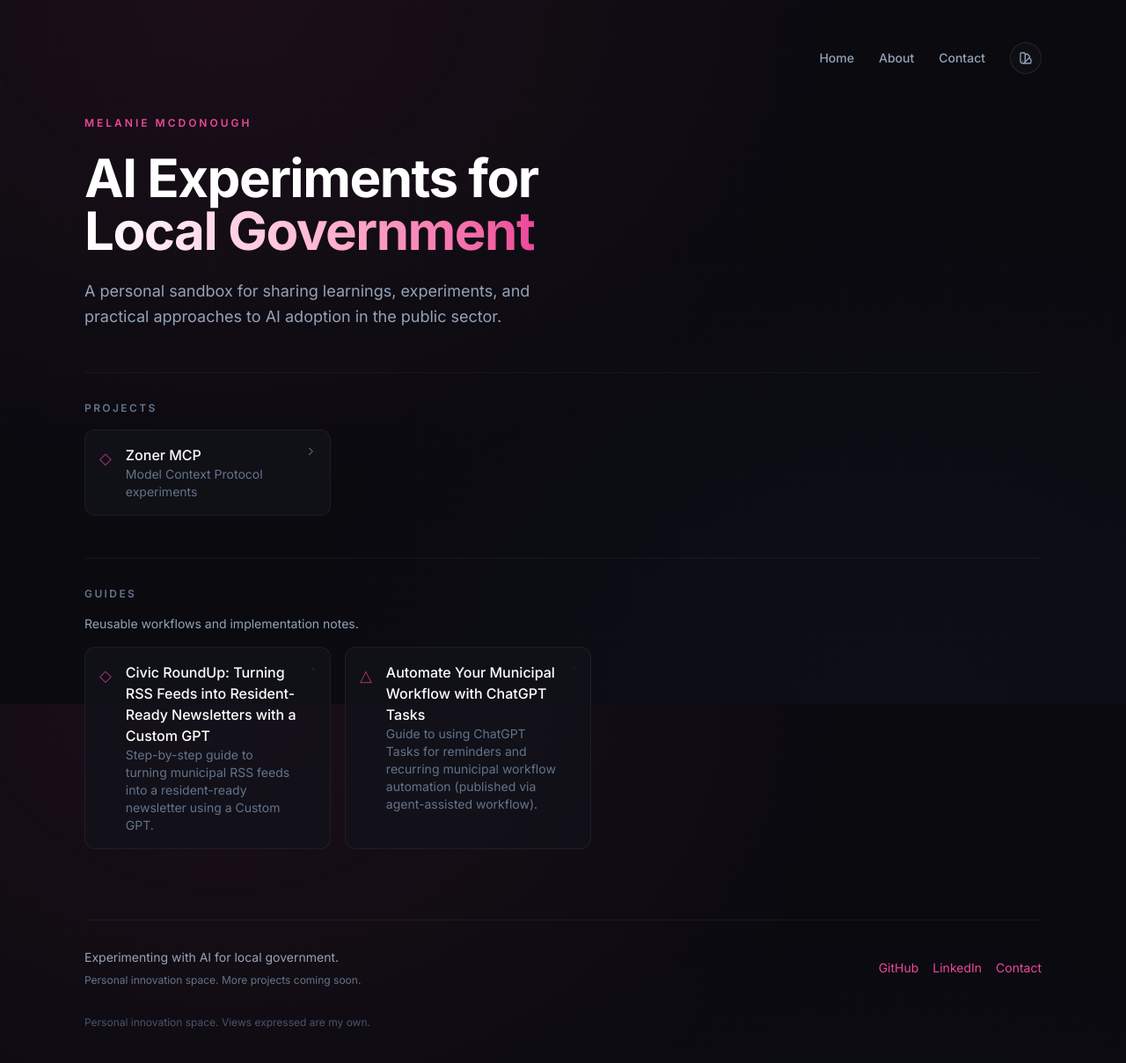
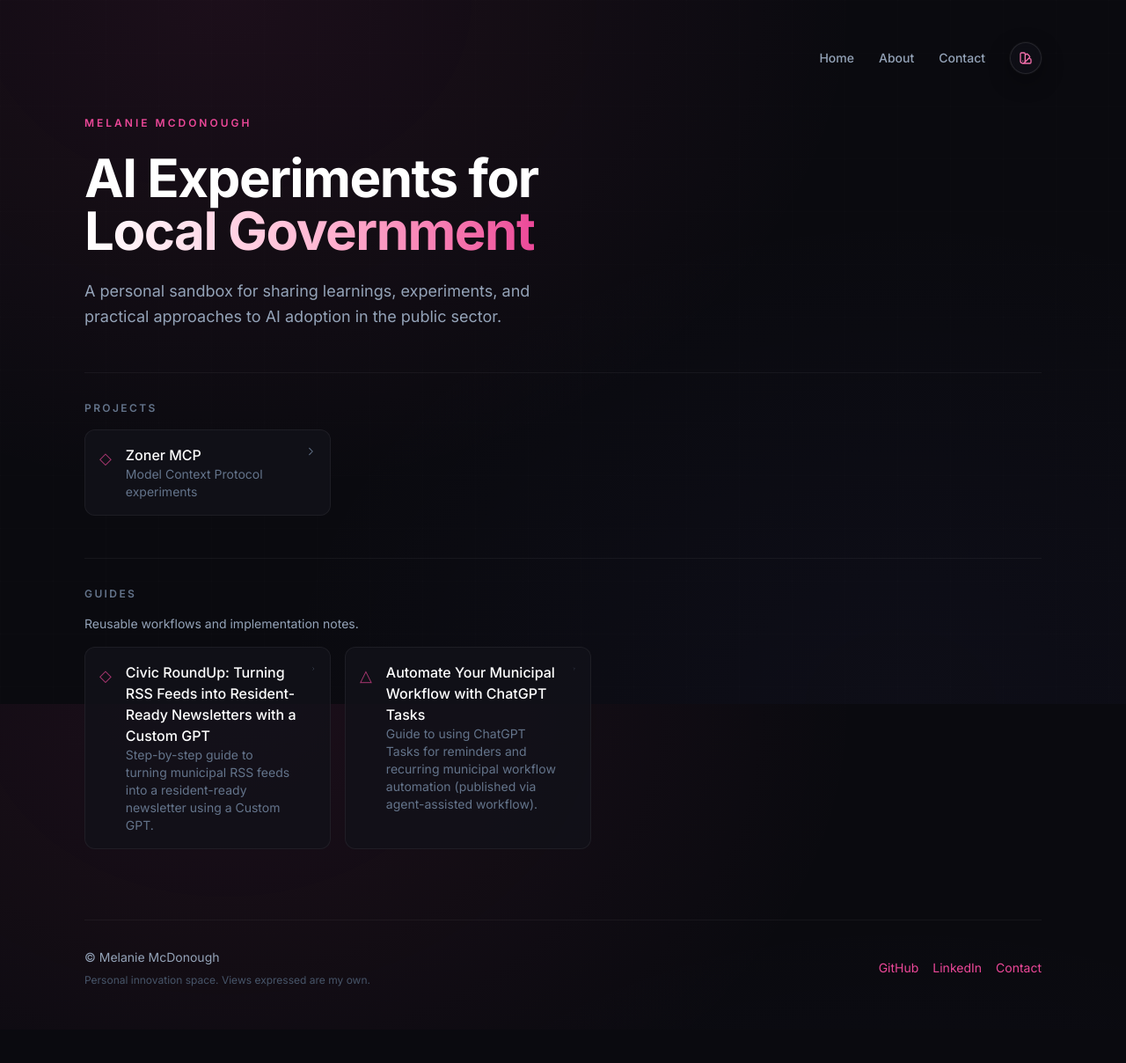
Before and after one commit to melbamorph/melaniemcd-ai, a Next.js app: page / in a window 1280 px wide. Shown: the top 1208 px of the page at 88% size. After the commit the page ends 1170 px from the top, so only its background shows below. Built offline with nearby package versions, Linux system fonts and the light colour scheme.

Commit message:
Add theme picker styles and confetti effect; update footer text and .gitattributes

```diff
--- a/app/globals.css
+++ b/app/globals.css
@@ -308,6 +308,43 @@ input:focus, textarea:focus {
 }
 
 /* Theme picker */
+.theme-picker-btn {
+  @apply relative flex h-9 w-9 items-center justify-center overflow-hidden rounded-full border border-white/10 bg-surface-100/60 text-muted-300 shadow-glass-sm backdrop-blur-sm transition-all duration-300;
+  box-shadow: 0 8px 24px rgba(0, 0, 0, 0.35), 0 0 0 1px rgba(255, 255, 255, 0.04);
+}
+
+.theme-picker-btn::before {
+  content: '';
+  @apply absolute inset-0 rounded-full opacity-0 transition-opacity duration-300;
+  background: radial-gradient(circle at 50% 50%, color-mix(in oklab, var(--color-accent) 28%, transparent) 0%, transparent 65%);
+  filter: blur(10px);
+}
+
+.theme-picker-btn:hover {
+  @apply border-white/20 text-white -translate-y-0.5;
+  box-shadow: 0 12px 36px color-mix(in oklab, var(--color-accent) 22%, transparent), 0 0 0 1px color-mix(in oklab, var(--color-accent) 30%, transparent);
+}
+
+.theme-picker-btn:hover::before {
+  @apply opacity-100;
+}
+
+.theme-picker-btn svg {
+  @apply transition-colors duration-300;
+}
+
+.theme-picker-btn:focus-visible {
+  @apply ring-2 ring-accent-400 ring-offset-2 ring-offset-surface-50;
+}
+
+.theme-icon {
+  color: color-mix(in oklab, var(--color-accent) 82%, white);
+}
+
+.theme-picker-btn:hover .theme-icon {
+  color: var(--color-accent);
+}
+
 .theme-picker-panel {
   @apply absolute right-0 top-12 z-50 rounded-xl border border-white/10 bg-surface-100/95 p-4 shadow-glass backdrop-blur-xl;
   min-width: 180px;
@@ -429,11 +466,17 @@ input:focus, textarea:focus {
 
 /* Theme picker button in light mode */
 .light-mode .theme-picker-btn {
-  @apply border-slate-300 bg-white text-slate-600;
+  @apply border-slate-200 bg-white text-slate-600;
+  box-shadow: 0 10px 24px rgba(15, 23, 42, 0.08), 0 0 0 1px rgba(15, 23, 42, 0.04);
 }
 
 .light-mode .theme-picker-btn:hover {
-  @apply border-slate-400 bg-slate-50 text-slate-900;
+  @apply border-slate-300 bg-slate-50 text-slate-900;
+  box-shadow: 0 14px 32px color-mix(in oklab, var(--color-accent) 20%, rgba(15, 23, 42, 0.1)), 0 0 0 1px color-mix(in oklab, var(--color-accent) 25%, transparent);
+}
+
+.light-mode .theme-picker-btn::before {
+  background: radial-gradient(circle at 50% 50%, color-mix(in oklab, var(--color-accent) 22%, transparent) 0%, transparent 70%);
 }
 
 .light-mode .theme-picker-btn svg {
@@ -442,6 +485,14 @@ input:focus, textarea:focus {
 
 .light-mode .theme-picker-btn:hover svg {
   @apply text-slate-700;
+}
+
+.light-mode .theme-icon {
+  color: color-mix(in oklab, var(--color-accent) 82%, #0f172a);
+}
+
+.light-mode .theme-picker-btn:hover .theme-icon {
+  color: var(--color-accent);
 }
 
 /* Theme panel controls in light mode */
@@ -548,6 +599,40 @@ input:focus, textarea:focus {
   background-color: color-mix(in oklab, var(--color-accent) 30%, transparent);
 }
 
+/* Confetti */
+.confetti-layer {
+  position: fixed;
+  inset: 0;
+  pointer-events: none;
+  z-index: 60;
+}
+
+.confetti-piece {
+  position: absolute;
+  border-radius: 9999px;
+  opacity: 0.95;
+  transform: translate(-50%, -50%);
+  animation: confetti-pop 1s ease-out forwards;
+  --confetti-x: 0px;
+  --confetti-y: -40px;
+  --confetti-rotation: 0deg;
+  filter: drop-shadow(0 4px 8px rgba(0, 0, 0, 0.15));
+}
+
+@keyframes confetti-pop {
+  0% {
+    transform: translate(-50%, -50%) scale(0.85);
+    opacity: 1;
+  }
+  60% {
+    transform: translate(calc(-50% + var(--confetti-x)), calc(-50% + var(--confetti-y))) rotate(var(--confetti-rotation));
+  }
+  100% {
+    transform: translate(calc(-50% + var(--confetti-x)), calc(-50% + var(--confetti-y) + 40px)) rotate(calc(var(--confetti-rotation) * 1.5));
+    opacity: 0;
+  }
+}
+
 .light-mode ::selection {
   @apply text-slate-900;
   background-color: color-mix(in oklab, var(--color-accent) 30%, transparent);
--- a/app/layout.tsx
+++ b/app/layout.tsx
@@ -54,10 +54,10 @@ export default function RootLayout({ children }: { children: ReactNode }) {
               <div className="flex flex-col gap-6 sm:flex-row sm:items-center sm:justify-between">
                 <div className="space-y-2">
                   <p className="text-sm text-muted-300">
-                    Experimenting with AI for local government.
+                    © Melanie McDonough
                   </p>
-                  <p className="text-xs text-muted-400">
-                    Personal innovation space. More projects coming soon.
+                  <p className="mt-8 text-xs text-muted-500">
+                    Personal innovation space. Views expressed are my own.
                   </p>
                 </div>
                 <div className="flex flex-wrap gap-4 text-sm">
@@ -82,9 +82,7 @@ export default function RootLayout({ children }: { children: ReactNode }) {
                   </Link>
                 </div>
               </div>
-              <p className="mt-8 text-xs text-muted-500">
-                Personal innovation space. Views expressed are my own.
-              </p>
+
             </footer>
           </div>
         </div>
--- a/components/ThemePicker.tsx
+++ b/components/ThemePicker.tsx
@@ -1,6 +1,6 @@
 'use client';
 
-import { useState, useEffect, useCallback } from 'react';
+import { useState, useEffect, useCallback, useRef } from 'react';
 
 const themes = [
   { name: 'pink', color: '#ec4899', label: 'Pink' },
@@ -21,6 +21,7 @@ export function ThemePicker() {
   const [isDark, setIsDark] = useState(true);
   const [fontSize, setFontSize] = useState('medium');
   const [mounted, setMounted] = useState(false);
+  const buttonRef = useRef<HTMLButtonElement>(null);
 
   const applyTheme = useCallback((themeName: string, dark: boolean) => {
     const theme = themes.find(t => t.name === themeName) || themes[0];
@@ -44,6 +45,43 @@ export function ThemePicker() {
   const applyFontSize = useCallback((size: string) => {
     const sizeConfig = fontSizes.find(s => s.name === size) || fontSizes[1];
     document.documentElement.style.setProperty('--font-scale', sizeConfig.scale);
+  }, []);
+
+  const launchConfetti = useCallback(() => {
+    if (typeof window === 'undefined') return;
+    if (window.matchMedia('(prefers-reduced-motion: reduce)').matches) return;
+
+    const button = buttonRef.current;
+    if (!button) return;
+
+    const rect = button.getBoundingClientRect();
+    const originX = rect.left + rect.width / 2;
+    const originY = rect.top + rect.height / 2;
+    const container = document.createElement('div');
+    container.className = 'confetti-layer';
+    document.body.appendChild(container);
+
+    const colors = [...themes.map((theme) => theme.color), '#a855f7'];
+    const pieces = 14;
+
+    for (let i = 0; i < pieces; i++) {
+      const piece = document.createElement('span');
+      piece.className = 'confetti-piece';
+      piece.style.left = `${originX}px`;
+      piece.style.top = `${originY}px`;
+      piece.style.backgroundColor = colors[i % colors.length];
+      piece.style.width = `${4 + Math.random() * 6}px`;
+      piece.style.height = `${6 + Math.random() * 8}px`;
+      piece.style.setProperty('--confetti-x', `${(Math.random() - 0.5) * 160}px`);
+      piece.style.setProperty('--confetti-y', `${-60 + Math.random() * -40}px`);
+      piece.style.setProperty('--confetti-rotation', `${-50 + Math.random() * 100}deg`);
+      piece.style.animationDelay = `${Math.random() * 0.05}s`;
+      container.appendChild(piece);
+    }
+
+    window.setTimeout(() => {
+      container.remove();
+    }, 1200);
   }, []);
 
   useEffect(() => {
@@ -71,6 +109,11 @@ export function ThemePicker() {
     applyTheme(activeTheme, newMode);
   };
 
+  const handleToggle = () => {
+    setIsOpen((prev) => !prev);
+    launchConfetti();
+  };
+
   const handleFontSizeChange = (size: string) => {
     setFontSize(size);
     localStorage.setItem('font-size', size);
@@ -79,8 +122,8 @@ export function ThemePicker() {
 
   if (!mounted) {
     return (
-      <div className="theme-picker-btn flex h-9 w-9 items-center justify-center rounded-full border border-white/10 bg-surface-100/50">
-        <svg className="h-4 w-4 text-muted-300" fill="none" stroke="currentColor" viewBox="0 0 24 24">
+      <div className="theme-picker-btn glow-accent">
+        <svg className="theme-icon h-4 w-4" fill="none" stroke="currentColor" viewBox="0 0 24 24">
           <path strokeLinecap="round" strokeLinejoin="round" strokeWidth={2} d="M7 21a4 4 0 01-4-4V5a2 2 0 012-2h4a2 2 0 012 2v12a4 4 0 01-4 4zm0 0h12a2 2 0 002-2v-4a2 2 0 00-2-2h-2.343M11 7.343l1.657-1.657a2 2 0 012.828 0l2.829 2.829a2 2 0 010 2.828l-8.486 8.485M7 17h.01" />
         </svg>
       </div>
@@ -90,12 +133,13 @@ export function ThemePicker() {
   return (
     <div className="relative">
       <button
-        onClick={() => setIsOpen(!isOpen)}
-        className="theme-picker-btn flex h-9 w-9 items-center justify-center rounded-full border border-white/10 bg-surface-100/50 backdrop-blur-sm transition-all hover:border-white/20 hover:bg-surface-200/50"
+        onClick={handleToggle}
+        className="theme-picker-btn glow-accent"
+        ref={buttonRef}
         aria-label="Open theme picker"
         type="button"
       >
-        <svg className="h-4 w-4 text-muted-300" fill="none" stroke="currentColor" viewBox="0 0 24 24">
+        <svg className="theme-icon h-4 w-4" fill="none" stroke="currentColor" viewBox="0 0 24 24">
           <path strokeLinecap="round" strokeLinejoin="round" strokeWidth={2} d="M7 21a4 4 0 01-4-4V5a2 2 0 012-2h4a2 2 0 012 2v12a4 4 0 01-4 4zm0 0h12a2 2 0 002-2v-4a2 2 0 00-2-2h-2.343M11 7.343l1.657-1.657a2 2 0 012.828 0l2.829 2.829a2 2 0 010 2.828l-8.486 8.485M7 17h.01" />
         </svg>
       </button>
```
Also changed, not shown: 1 other file (tests, documents, lock files or other folders).
